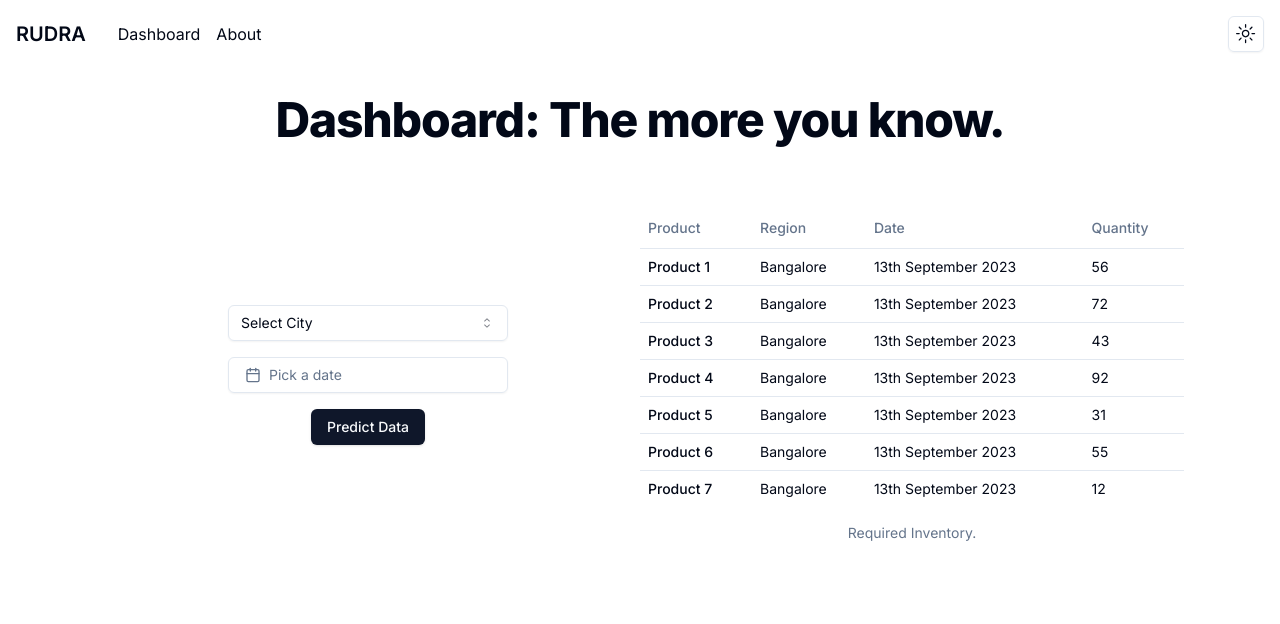
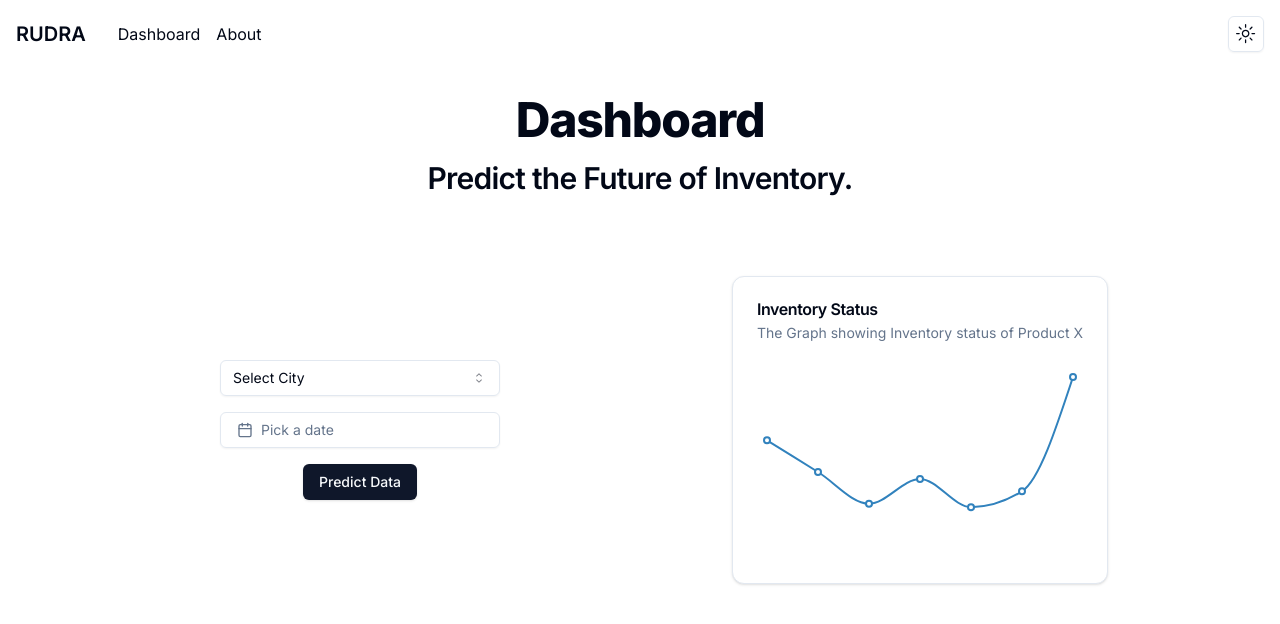
Before and after one commit to so-sc/rudra-nivhack, a Next.js app in the folder frontend/: page / in a window 1280 px wide. Shown: the top 624 px of the page. Built offline with nearby package versions, Linux system fonts and the light colour scheme.

Commit message:
Adds Table and Chart

```diff
--- a/frontend/package.json
+++ b/frontend/package.json
@@ -30,6 +30,7 @@
     "react": "18.2.0",
     "react-day-picker": "^8.8.1",
     "react-dom": "18.2.0",
+    "recharts": "^2.8.0",
     "tailwind-merge": "^1.14.0",
     "tailwindcss": "3.3.3",
     "tailwindcss-animate": "^1.0.6",
--- a/frontend/src/app/page.tsx
+++ b/frontend/src/app/page.tsx
@@ -1,18 +1,9 @@
-import CSVDisplay from "@/components/csv-display"
-import PredictForm from "@/components/predict-form"
+import Dashboard from "@/components/dashboard"
 
 export default function Home() {
   return (
     <main>
-      <div className="p-24 flex flex-col min-h-screen gap-16">
-        <h1 className="scroll-m-20 text-4xl text-center font-extrabold tracking-tight lg:text-5xl">
-          Dashboard: The more you know.
-        </h1>
-        <div className="w-full mx-auto grid md:grid-cols-2 place-items-center">
-          <PredictForm />
-          <CSVDisplay />
-        </div>
-      </div>
+      <Dashboard />
     </main>
   )
 }
--- /dev/null
+++ b/frontend/src/components/chart.tsx
@@ -0,0 +1,120 @@
+import { useTheme } from "next-themes"
+import { Line, LineChart, ResponsiveContainer, Tooltip } from "recharts"
+import {
+  Card,
+  CardContent,
+  CardDescription,
+  CardHeader,
+  CardTitle,
+} from "@/components/ui/card"
+
+const data = [
+  {
+    sales: 400,
+    month: "Jan",
+  },
+  {
+    sales: 300,
+    month: "Feb",
+  },
+  {
+    sales: 200,
+    month: "Mar",
+  },
+  {
+    sales: 278,
+    month: "Apr",
+  },
+  {
+    sales: 189,
+    month: "Jun",
+  },
+  {
+    sales: 239,
+    month: "Jul",
+  },
+  {
+    sales: 600,
+    month: "Aug",
+  },
+]
+
+export function Chart() {
+  return (
+    <Card>
+      <CardHeader>
+        <CardTitle>Inventory Status</CardTitle>
+        <CardDescription>
+          The Graph showing Inventory status of Product X
+        </CardDescription>
+      </CardHeader>
+      <CardContent className="pb-4">
+        <div className="h-[200px]">
+          <ResponsiveContainer width="100%" height="100%">
+            <LineChart
+              data={data}
+              margin={{
+                top: 10,
+                right: 10,
+                left: 10,
+                bottom: 0,
+              }}
+            >
+              <Tooltip
+                content={({ active, payload }) => {
+                  if (active && payload && payload.length) {
+                    return (
+                      <div className="rounded-lg border bg-background p-2 shadow-sm">
+                        <div className="grid grid-cols-2 gap-2">
+                          <div className="flex flex-col">
+                            <span className="text-[0.70rem] uppercase text-muted-foreground">
+                              sales -{" "}
+                              <span className="font-bold">
+                                {payload[0].payload.month}
+                              </span>
+                            </span>
+                            <span className="font-bold text-muted-foreground">
+                              {payload[0].value}
+                            </span>
+                          </div>
+                          {/* <div className="flex flex-col">
+                            <span className="text-[0.70rem] uppercase text-muted-foreground">
+                              Today
+                            </span>
+                            <span className="font-bold">
+                              {payload[1].value}
+                            </span>
+                          </div> */}
+                        </div>
+                      </div>
+                    )
+                  }
+
+                  return null
+                }}
+              />
+              <Line
+                type="monotone"
+                strokeWidth={2}
+                dataKey="sales"
+                activeDot={{
+                  r: 6,
+                  style: { fill: "var(--theme-primary)", opacity: 0.25 },
+                }}
+              />
+              {/* <Line
+                type="monotone"
+                dataKey="today"
+                strokeWidth={2}
+                activeDot={{
+                  r: 8,
+                  style: { fill: "var(--theme-primary)" },
+                }}
+              /> */}
+            </LineChart>
+          </ResponsiveContainer>
+        </div>
+      </CardContent>
+    </Card>
+  )
+}
--- a/frontend/src/components/csv-display.tsx
+++ b/frontend/src/components/csv-display.tsx
@@ -8,6 +8,7 @@ import {
   TableHeader,
   TableRow,
 } from "@/components/ui/table"
+import { Dispatch, SetStateAction } from "react"
 
 const invoices = [
   {
@@ -54,9 +55,18 @@ const invoices = [
   },
 ]
 
-export default function CSVDisplay() {
+interface Props {
+  click: boolean
+  setClick: Dispatch<SetStateAction<boolean>>
+}
+
+export default function CSVDisplay({ setClick, click }: Props) {
   return (
+    click && (
       <>
+        <h2 className="scroll-m-20 text-center mt-4 text-3xl font-semibold tracking-tight transition-colors first:mt-0">
+          Inventory Generated
+        </h2>
         <Table>
           <TableCaption>Required Inventory.</TableCaption>
           <TableHeader>
@@ -80,4 +90,5 @@ export default function CSVDisplay() {
         </Table>
       </>
     )
+  )
 }
--- /dev/null
+++ b/frontend/src/components/dashboard.tsx
@@ -0,0 +1,32 @@
+"use client"
+
+import { Chart } from "@/components/chart"
+import CSVDisplay from "@/components/csv-display"
+import PredictForm from "@/components/predict-form"
+import { useState } from "react"
+
+export default function Dashboard() {
+  const [click, setClick] = useState(false)
+
+  return (
+    <div className="p-24 flex flex-col min-h-screen gap-16">
+      <div className="text-center">
+        <h1 className="scroll-m-20 text-4xl font-extrabold tracking-tight lg:text-5xl">
+          Dashboard
+        </h1>
+        <h2 className="scroll-m-20 mt-4 text-3xl font-semibold tracking-tight transition-colors first:mt-0">
+          Predict the Future of Inventory.
+        </h2>
+      </div>
+      <div
+        className={`py-4 mx-auto grid ${
+          click ? "grid-cols-1" : "w-full lg:grid-cols-2"
+        } gap-8 place-items-center`}
+      >
+        <PredictForm setClick={setClick} click={click} />
+        {!click && <Chart />}
+      </div>
+      <CSVDisplay setClick={setClick} click={click} />
+    </div>
+  )
+}
--- a/frontend/src/components/predict-form.tsx
+++ b/frontend/src/components/predict-form.tsx
@@ -10,9 +10,14 @@ import {
   SelectValue,
 } from "@/components/ui/select"
 import { Data } from "@/lib/types"
-import { FormEvent, useState } from "react"
+import { Dispatch, FormEvent, SetStateAction, useState } from "react"
 
-export default function PredictForm() {
+interface Props {
+  click: boolean
+  setClick: Dispatch<SetStateAction<boolean>>
+}
+
+export default function PredictForm({ setClick, click }: Props) {
   const [data, setData] = useState<Data>()
 
   function handleFormSubmit(e: FormEvent<HTMLFormElement>) {
@@ -23,7 +28,11 @@ export default function PredictForm() {
   return (
     <div className="w-full">
       <form onSubmit={handleFormSubmit}>
-        <div className="flex flex-col items-center gap-4">
+        <div
+          className={`transition-all flex ${
+            click ? "flex-row" : "flex-col"
+          } items-center gap-4`}
+        >
           <div>
             <Select name="city">
               <SelectTrigger className="w-[280px] mx-auto">
@@ -41,7 +50,9 @@ export default function PredictForm() {
           <div>
             <DatePicker />
           </div>
-          <Button type="submit">Predict Data</Button>
+          <Button type="submit" onClick={() => setClick(true)}>
+            Predict Data
+          </Button>
         </div>
       </form>
     </div>
--- /dev/null
+++ b/frontend/src/components/ui/card.tsx
@@ -0,0 +1,76 @@
+import * as React from "react"
+
+import { cn } from "@/lib/utils"
+
+const Card = React.forwardRef<
+  HTMLDivElement,
+  React.HTMLAttributes<HTMLDivElement>
+>(({ className, ...props }, ref) => (
+  <div
+    ref={ref}
+    className={cn(
+      "rounded-xl border bg-card text-card-foreground shadow",
+      className
+    )}
+    {...props}
+  />
+))
+Card.displayName = "Card"
+
+const CardHeader = React.forwardRef<
+  HTMLDivElement,
+  React.HTMLAttributes<HTMLDivElement>
+>(({ className, ...props }, ref) => (
+  <div
+    ref={ref}
+    className={cn("flex flex-col space-y-1.5 p-6", className)}
+    {...props}
+  />
+))
+CardHeader.displayName = "CardHeader"
+
+const CardTitle = React.forwardRef<
+  HTMLParagraphElement,
+  React.HTMLAttributes<HTMLHeadingElement>
+>(({ className, ...props }, ref) => (
+  <h3
+    ref={ref}
+    className={cn("font-semibold leading-none tracking-tight", className)}
+    {...props}
+  />
+))
+CardTitle.displayName = "CardTitle"
+
+const CardDescription = React.forwardRef<
+  HTMLParagraphElement,
+  React.HTMLAttributes<HTMLParagraphElement>
+>(({ className, ...props }, ref) => (
+  <p
+    ref={ref}
+    className={cn("text-sm text-muted-foreground", className)}
+    {...props}
+  />
+))
+CardDescription.displayName = "CardDescription"
+
+const CardContent = React.forwardRef<
+  HTMLDivElement,
+  React.HTMLAttributes<HTMLDivElement>
+>(({ className, ...props }, ref) => (
+  <div ref={ref} className={cn("p-6 pt-0", className)} {...props} />
+))
+CardContent.displayName = "CardContent"
+
+const CardFooter = React.forwardRef<
+  HTMLDivElement,
+  React.HTMLAttributes<HTMLDivElement>
+>(({ className, ...props }, ref) => (
+  <div
+    ref={ref}
+    className={cn("flex items-center p-6 pt-0", className)}
+    {...props}
+  />
+))
+CardFooter.displayName = "CardFooter"
+
+export { Card, CardHeader, CardFooter, CardTitle, CardDescription, CardContent }
```
Also changed, not shown: 1 other file (tests, documents, lock files or other folders). Lines whose indentation alone changed are shown as unchanged.
